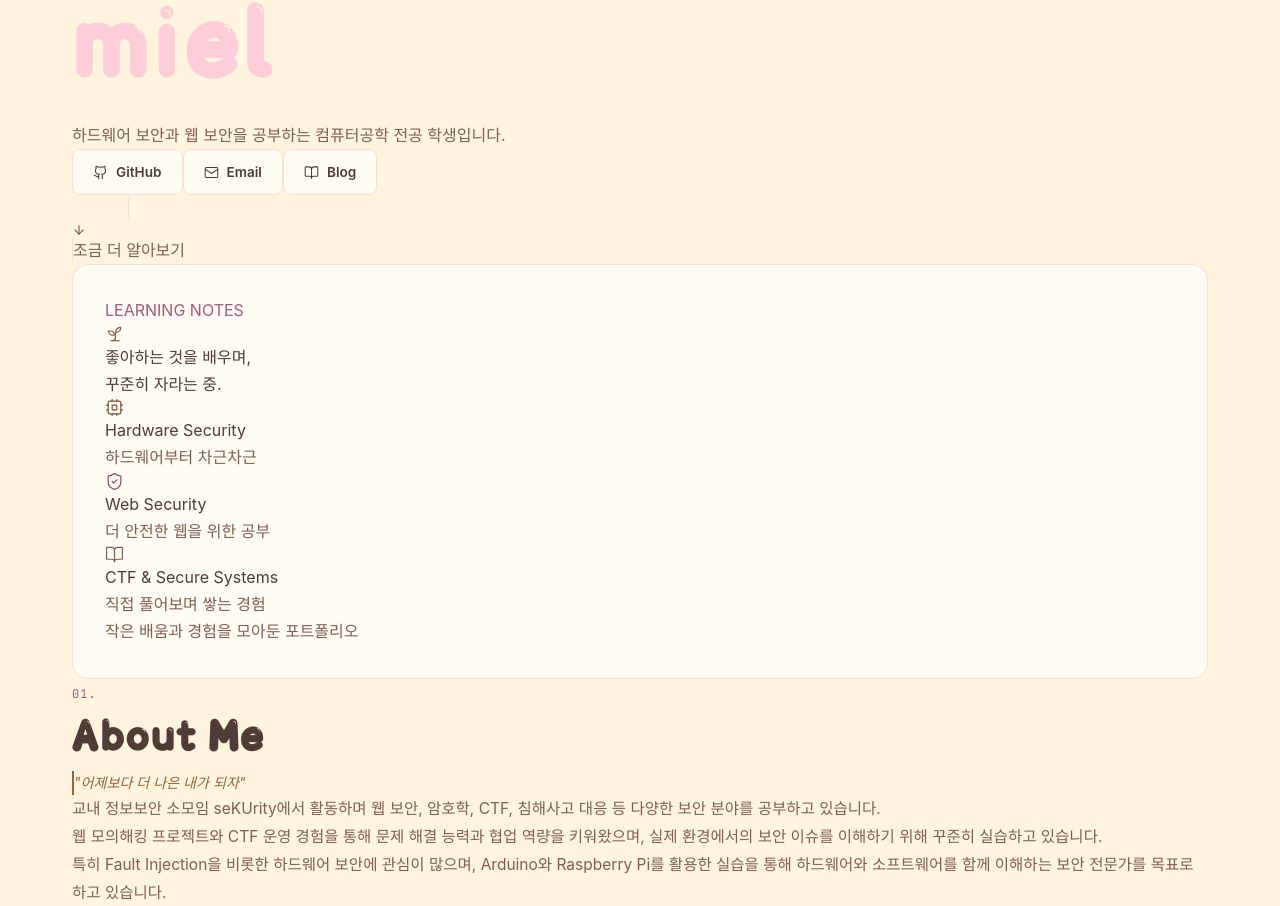
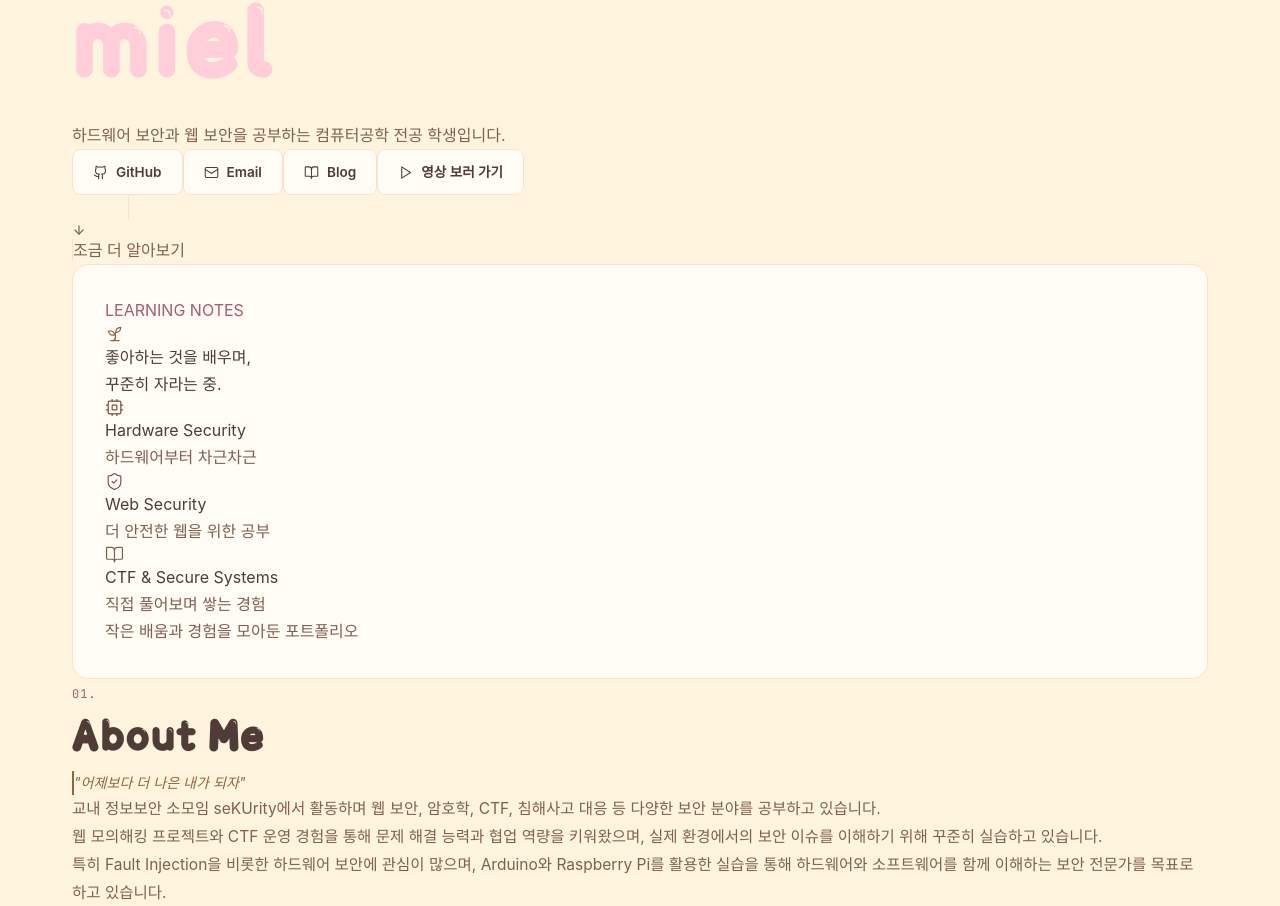
Before and after one commit to fev20/portfolio, a React (Vite) app in the folder client/: page /#/ in a window 1280 px wide. Shown: the part 2109-3015 px from the top of the page. Built offline with nearby package versions, Linux system fonts and the light colour scheme; no server answers; a web font is replaced by a local one.

Commit message:
Add hero shortcut to Demos section

```diff
--- a/client/src/components/sections/HeroSection.tsx
+++ b/client/src/components/sections/HeroSection.tsx
@@ -5,6 +5,7 @@ import {
   Cpu,
   Github,
   Mail,
+  Play,
   ShieldCheck,
   Sprout,
   ExternalLink,
@@ -107,6 +108,18 @@ export default function HeroSection() {
                   {link.label}
                 </a>
               ))}
+              <button
+                type="button"
+                className="btn-outline"
+                onClick={() =>
+                  document
+                    .getElementById("demos")
+                    ?.scrollIntoView({ behavior: "smooth" })
+                }
+              >
+                <Play size={15} strokeWidth={1.7} aria-hidden="true" />
+                영상 보러 가기
+              </button>
             </div>
             <button
               onClick={() =>
```
